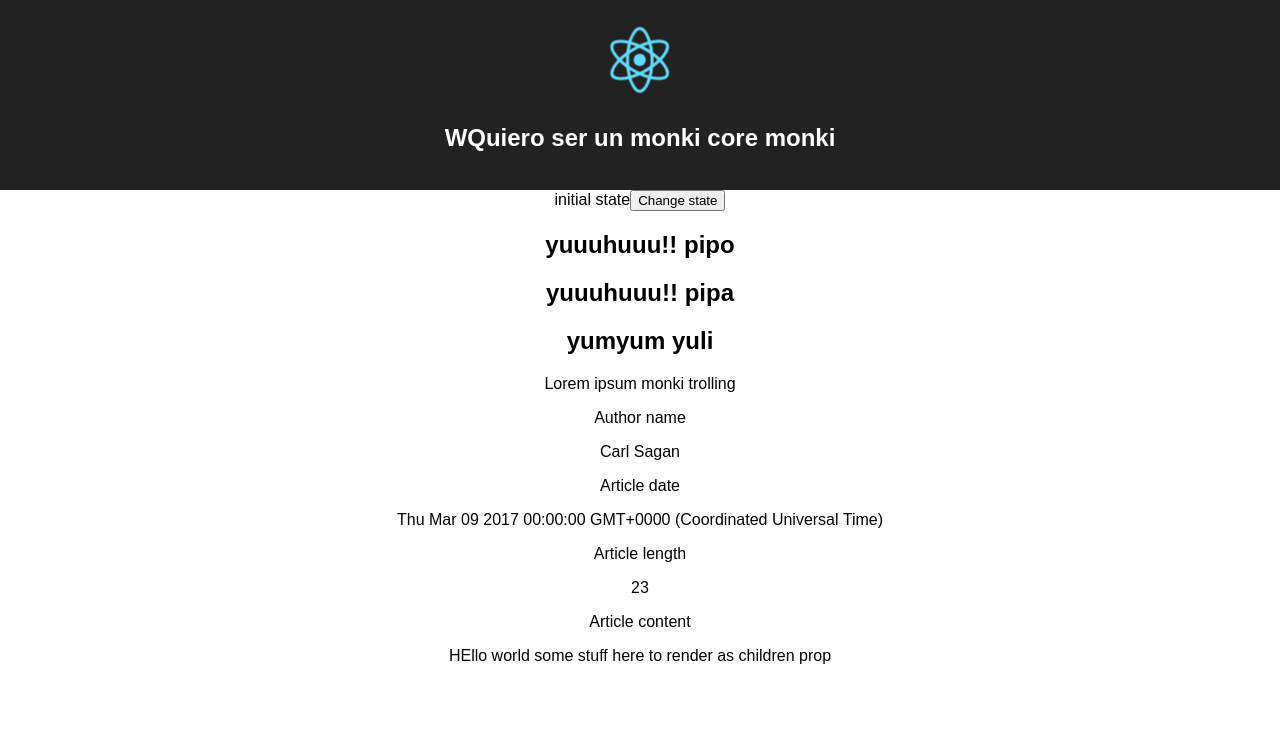
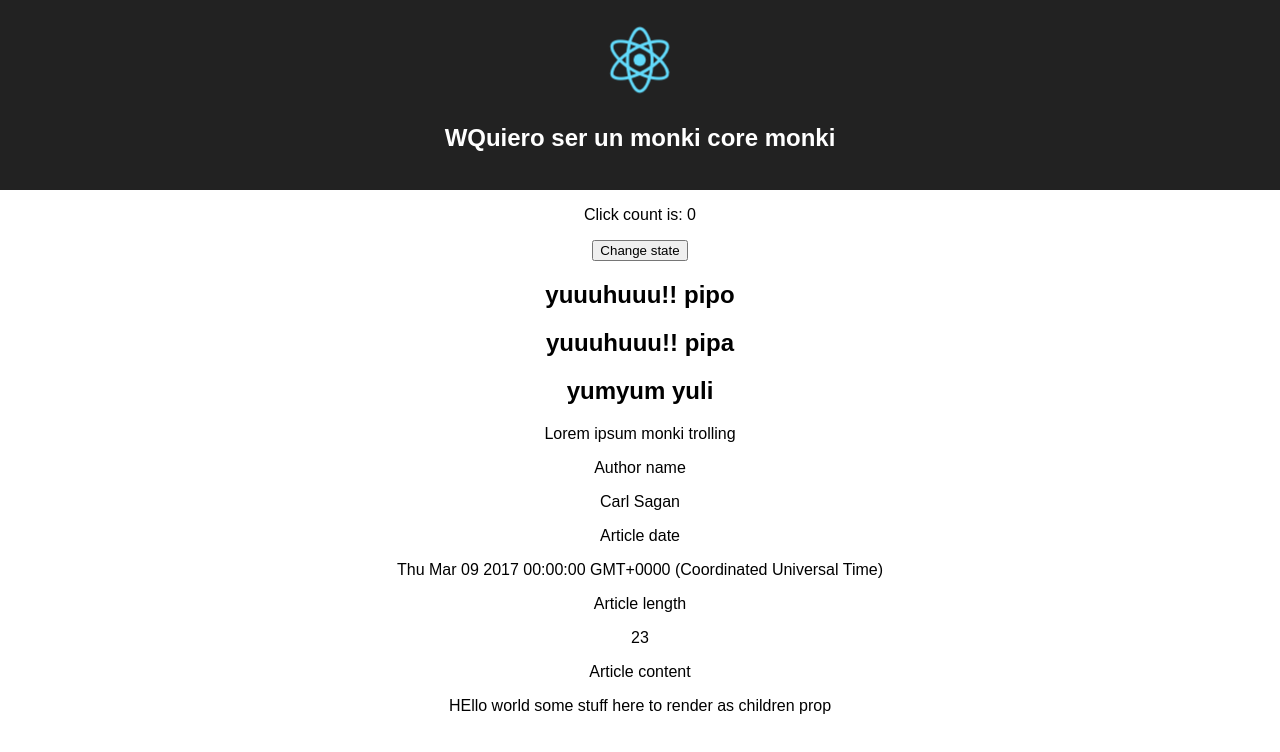
Before and after one commit to guatebus/example-react-app, a React (Create React App) app: page / in a window 1280 px wide. Shown: the top 752 px of the page. Built offline with nearby package versions, Linux system fonts and the light colour scheme.

Commit message:
create button with counter

```diff
--- a/src/App.js
+++ b/src/App.js
@@ -35,17 +35,17 @@ class App extends Component {
       user: { name:'', avatar:''},
       isSomething: true,
       posts: [],
-      literal: 'initial state'
+      literal: 'initial state',
+      clickCount: 0
     }
     this.changeState = this.changeState.bind(this)
   }
 
   changeState() {
-    console.log(this.state.literal)
     this.setState({
-      literal: 'state changed!'
+      literal: 'state changed!',
+      clickCount: this.state.clickCount + 1
     })
-    console.log(this.state.literal)
   }
 
   render() {
@@ -57,7 +57,7 @@ class App extends Component {
           <img src={logo} className="App-logo" alt="logo" />
           <h2>WQuiero ser un monki core monki</h2>
         </div>
-        <span>{this.state.literal}</span>
+        <p>Click count is: {this.state.clickCount}</p>
         <button onClick={this.changeState}>Change state</button>
         <Monger saludo={saludo} literal='pipo' gender='neutral'/>
         <Monger saludo={saludo} literal='pipa' gender='neutral'/>
```
